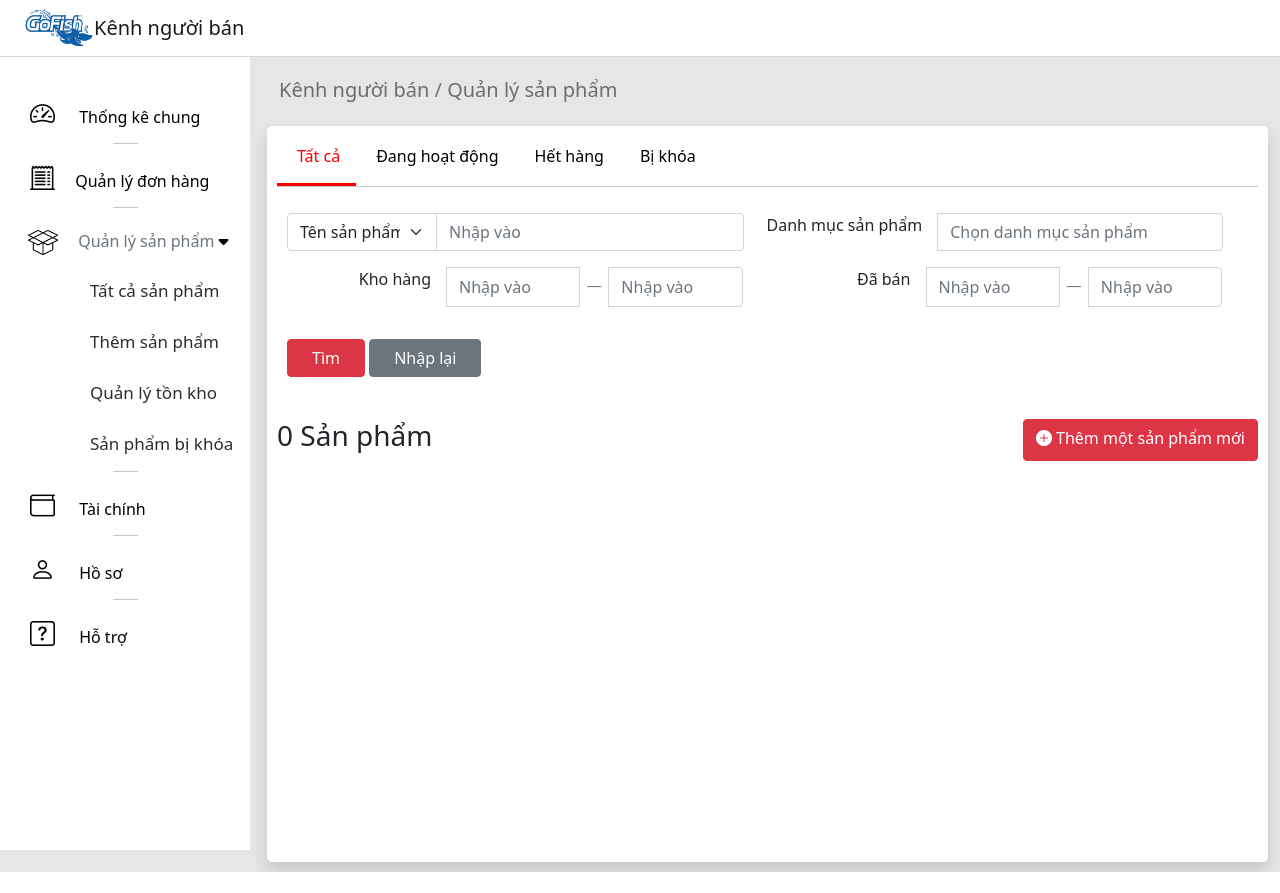
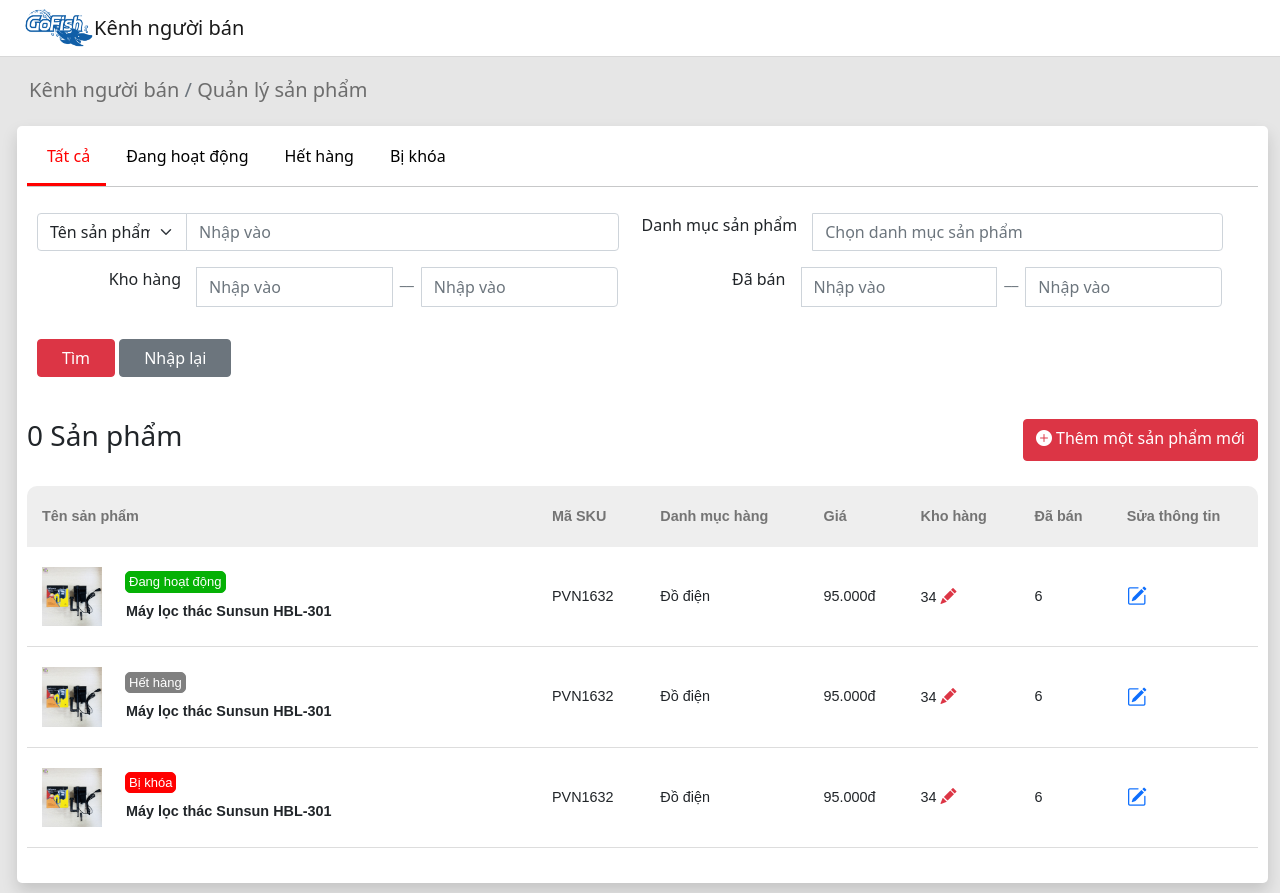
Before and after one commit to duongcongit/Nhom10_CNPM_GoFish, a PHP site: page /products/index.html in a window 1280 px wide. Before the commit the page ends 872 px from the top, so only its background shows below. Run offline with PHP 8.4, Linux system fonts and the light colour scheme.

Commit message:
cap nhat gd quan ly sp

```diff
--- a/seller/issets/css/style.css
+++ b/seller/issets/css/style.css
@@ -135,7 +135,7 @@ body{
   }
 
   .main-right.show {
-    margin-left: 10px;
+    margin-left: 5px;
   }
 
   /*  */
@@ -249,3 +249,91 @@ body{
   .select-ten{
     max-width: 150px;
   }
+
+  /*  */
+
+  .styled-table {
+    border-collapse: collapse;
+    margin: 25px 0;
+    font-size: 0.9em;
+    font-family: sans-serif;
+    min-width: 100%;
+    /* box-shadow: 0 0 20px rgba(0, 0, 0, 0.15); */
+    border-radius: 10px;
+}
+
+
+.styled-table thead tr {
+  /* background-color: #009879; */
+  background-color: rgb(238, 238, 238);
+  color: #747474;
+  text-align: left;
+  border-radius: 10px;
+}
+
+.styled-table th,
+.styled-table td {
+    padding: 20px 15px;
+}
+
+
+.styled-table th{
+  /* border-top: solid 0.1px rgb(212, 212, 212); */
+  border-bottom: 0;
+}
+
+.styled-table th:first-child{
+  border-top-left-radius: 10px;
+}
+
+.styled-table th:last-child{
+  border-top-right-radius: 10px;
+}
+
+.styled-table tbody tr {
+  border-bottom: 1px solid #dddddd;
+}
+
+.styled-table tbody tr td{
+  font-weight: 500;
+}
+.edit-produc-icon{
+  font-size: 20px;
+}
+
+.product-avatar-list{
+  width: 60px;
+}
+
+.produc-status-active{
+  font-size: 13px;
+  border: solid rgb(5, 177, 5) 1px;
+  border-radius: 5px;
+  padding: 0px 3px;
+  max-width: fit-content;
+  background-color: rgb(5, 177, 5);
+  color: white;
+  margin-left: 11px;
+}
+
+.produc-status-out{
+  font-size: 13px;
+  border: solid gray 1px;
+  border-radius: 5px;
+  padding: 0px 3px;
+  max-width: fit-content;
+  background-color: gray;
+  color: white;
+  margin-left: 11px;
+}
+
+.produc-status-locked{
+  font-size: 13px;
+  border: solid red 1px;
+  border-radius: 5px;
+  padding: 0px 3px;
+  max-width: fit-content;
+  background-color: red;
+  color: white;
+  margin-left: 11px;
+}
--- a/seller/products/index.html
+++ b/seller/products/index.html
@@ -42,7 +42,7 @@
         <div class="row">
 
             <!-- Sidebar start -->
-            <div class="container sidebar sidebar-show">
+            <div class="container sidebar">
                 <!-- Sidebar menu start-->
                 <div class="sidebar-menu">
                     <ul class="">
@@ -102,7 +102,7 @@
             <!-- Sidebar end -->
 
             <!-- Content start-->
-            <div class="col main-right container-fluid row">
+            <div class="col main-right container-fluid row show">
 
                 <!--  -->
                 <div class="col-md-12 mt-2 mb-3 nav-page">
@@ -172,8 +172,104 @@
                     <div class="col-md-12 mt-3">
                         <div class="d-flex justify-content-between">
                             <h3>0 Sản phẩm</h3>
-                            <a type="button" href="" class="btn btn-danger ms-auto"><i class="bi bi-plus-circle-fill me-1"></i>Thêm một sản phẩm mới</a>
+                            <a type="button" href="" class="btn btn-danger ms-auto"><i
+                                    class="bi bi-plus-circle-fill me-1"></i>Thêm một sản phẩm mới</a>
                         </div>
+                        <!--  -->
+                        <table class="styled-table">
+                            <thead>
+                                <tr>
+                                    <th>Tên sản phẩm</th>
+                                    <th>Mã SKU</th>
+                                    <th>Danh mục hàng</th>
+                                    <th>Giá</th>
+                                    <th>Kho hàng</th>
+                                    <th>Đã bán</th>
+                                    <th>Sửa thông tin</th>
+                                </tr>
+                            </thead>
+                            <tbody>
+                                <tr>
+                                    <td class="row">
+                                        <div style="max-width: fit-content;">
+                                            <img src="../issets/img/may-loc.png" alt="" class="product-avatar-list">
+                                        </div>
+
+                                        <div class="col row d-flex align-items-center">
+                                            <div class="col-md-12 produc-status-active">
+                                                Đang hoạt động
+                                            </div>
+                                            <div class="col-md-12">
+                                                <b>Máy lọc thác Sunsun HBL-301</b>
+                                            </div>
+                                        </div>
+                                    </td>
+                                    <td>PVN1632</td>
+                                    <td>Đồ điện</td>
+                                    <td>95.000đ</td>
+                                    <td>34
+                                        <i class="bi bi-pencil-fill text-danger fs-6" type="button"></i>
+                                    </td>
+                                    <td>6</td>
+                                    <td>
+                                        <a href="#" class="bi bi-pencil-square fs-5"></a>
+                                    </td>
+                                </tr>
+                                <tr>
+                                    <td class="row">
+                                        <div style="max-width: fit-content;">
+                                            <img src="../issets/img/may-loc.png" alt="" class="product-avatar-list">
+                                        </div>
+
+                                        <div class="col row d-flex align-items-center">
+                                            <div class="col-md-12 produc-status-out">
+                                                Hết hàng
+                                            </div>
+                                            <div class="col-md-12">
+                                                <b>Máy lọc thác Sunsun HBL-301</b>
+                                            </div>
+                                        </div>
+                                    </td>
+                                    <td>PVN1632</td>
+                                    <td>Đồ điện</td>
+                                    <td>95.000đ</td>
+                                    <td>34
+                                        <i class="bi bi-pencil-fill text-danger fs-6" type="button"></i>
+                                    </td>
+                                    <td>6</td>
+                                    <td>
+                                        <a href="#" class="bi bi-pencil-square fs-5"></a>
+                                    </td>
+                                </tr>
+                                <tr>
+                                    <td class="row">
+                                        <div style="max-width: fit-content;">
+                                            <img src="../issets/img/may-loc.png" alt="" class="product-avatar-list">
+                                        </div>
+
+                                        <div class="col row d-flex align-items-center">
+                                            <div class="col-md-12 produc-status-locked">
+                                                Bị khóa
+                                            </div>
+                                            <div class="col-md-12">
+                                                <b>Máy lọc thác Sunsun HBL-301</b>
+                                            </div>
+                                        </div>
+                                    </td>
+                                    <td>PVN1632</td>
+                                    <td>Đồ điện</td>
+                                    <td>95.000đ</td>
+                                    <td>34
+                                        <i class="bi bi-pencil-fill text-danger fs-6" type="button"></i>
+                                    </td>
+                                    <td>6</td>
+                                    <td>
+                                        <a href="#" class="bi bi-pencil-square fs-5"></a>
+                                    </td>
+                                </tr>
+                            </tbody>
+                        </table>
+                        <!--  -->
                     </div>
 
                 </div>
```
Also changed, not shown: seller/issets/img/may-loc.png (added).
